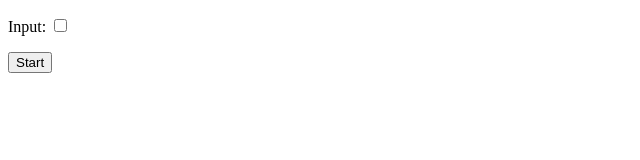
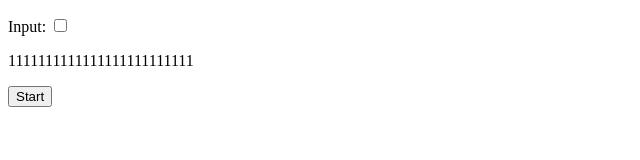
Before and after one commit to hcodes/test, a plain HTML site: page vibrate.html in a window 1280 px wide. Both pictures are taken after a click on the button "Start". Shown: the whole page, without its empty margins (0-640 px from the left). Drawn offline with Linux system fonts and the light colour scheme.

Commit message:
Update vibrate.html

```diff
--- a/vibrate.html
+++ b/vibrate.html
@@ -6,9 +6,11 @@
 </head>
 <body>
     <p>Input: <label id="label"><input type="checkbox" switch /></label></p>
+    <p id="count"></p>
     <p><button id="start">Start</button></p>
     <script>
 
+        let count = 0;
         function haptic() {
             const labelEl = document.createElement("label");
             labelEl.ariaHidden = "true";
@@ -29,6 +31,8 @@
         function update() {
             setTimeout(() => {
                 haptic();
+                count++;
+                document.querySelector('#count').innerText += 1;
                 update();
             }, 100 + Math.random() * 20);
         }
```
